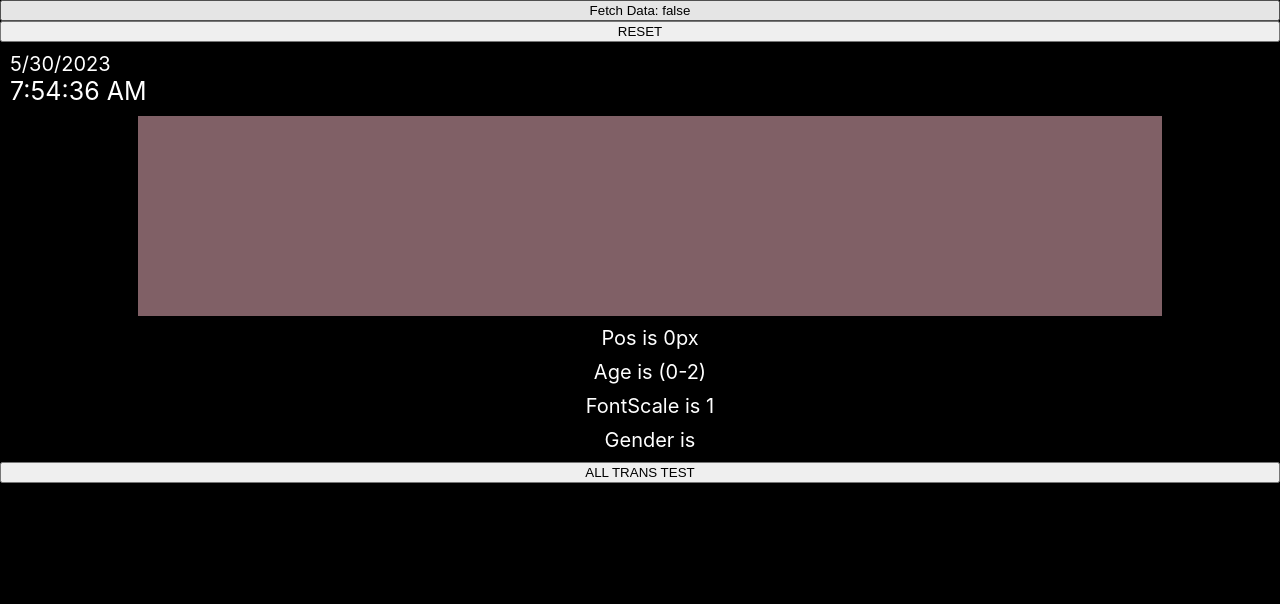
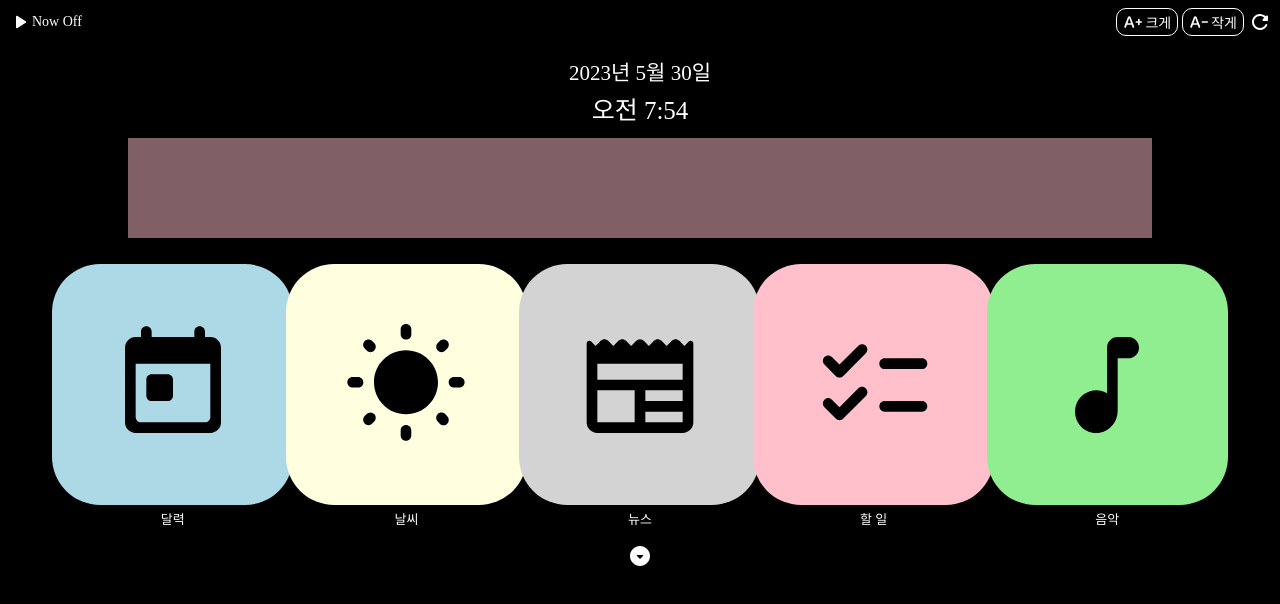
Before and after one commit to wkkyu088/smartmirror_adaptive_ui, a React (Create React App) app: page / in a window 1280 px wide. Shown: the top 604 px of the page. Built offline with nearby package versions, Linux system fonts and the light colour scheme; a web font is replaced by a local one.

Commit message:
내부 디자인 변경, 아이콘 설정

```diff
--- a/package.json
+++ b/package.json
@@ -5,6 +5,7 @@
   "dependencies": {
     "@emotion/react": "^11.11.0",
     "@emotion/styled": "^11.11.0",
+    "@mui/icons-material": "^5.11.16",
     "@mui/material": "^5.13.2",
     "@mui/styled-engine-sc": "^5.12.0",
     "@testing-library/jest-dom": "^5.16.5",
--- a/src/App.tsx
+++ b/src/App.tsx
@@ -1,14 +1,24 @@
 import React, { useEffect, useState } from 'react';
 import axios from 'axios';
-import { styled, Stack } from '@mui/material/'
+import { styled, Stack, IconButton, Box } from '@mui/material/'
+import StartIcon from '@mui/icons-material/PlayArrowRounded';
+import PauseIcon from '@mui/icons-material/PauseRounded';
+import RefreshIcon from '@mui/icons-material/RefreshRounded';
+import DownIcon from '@mui/icons-material/ArrowDropDownCircleRounded';
+import TextUp from '@mui/icons-material/TextIncreaseRounded';
+import TextDown from '@mui/icons-material/TextDecreaseRounded';
+
 import MainPage from './MainPage';
 
 const App: React.FC = () => {
   const [on, setOn] = useState(false);
   const [pos, setPos] = useState(0);
   const [age, setAge] = useState(0);
+  const [age2, setAge2] = useState(0);
   const [fontScale, setFontScale] = useState(1);
   const [gender, setGender] = useState('');
+  const [screenHeight, setScreenHeight] = useState<number>(window.innerHeight);
+  const [fontSize, setFontSize] = useState(25);
 
   // Fetch data from the API
   const fetchData = async () => {
@@ -17,16 +27,18 @@ const App: React.FC = () => {
           console.log(response.data)
 
           const value = response.data;
-          setPos(value.y-100>0 ? value.y-100 : 0);
-          setAge(value.age);
-          setFontScale(value.age===5 ? 1.2 : value.age<5 ? 1 : 1.5);
+          setPos(value.y);
+          // setAge(value.age);
+          setAge2(value.age);
+          // setFontScale(value.age===5 ? 1.2 : value.age<5 ? 1 : 1.5);
+          setFontScale(value.age>55 ? 1.5 : value.age>38 ? 1.2 : 1);
           setGender(value.gender);
       } catch (error) {
           console.error('Failed to retrieve face coordinates:', error);
       }
   };
 
-  // Fetch data every second
+  // Fetch data every 3 seconds
   useEffect(() => {
       let interval: NodeJS.Timeout;
 
@@ -51,31 +63,80 @@ const App: React.FC = () => {
     setOn(false);
     setPos(0);
     setAge(0);
+    setAge2(0);
     setFontScale(1);
     setGender('');
+    setFontSize(25);
     console.log(`Reset!`);
-};
+  };
+
+  // Increase the font size
+  const onClickUp = () => {
+    setFontSize(fontSize+5);
+    console.log({fontSize: fontSize+5});
+  };
+
+  // Decrease the font size
+  const onClickDown = () => {
+    setFontSize(fontSize-5);
+    console.log({fontSize: fontSize-5});
+  };
 
   return (
     <Frame sx={{top: `${pos}px`}}>
-      <button onClick={onToggle}>Fetch Data: {on.toString()}</button>
-      <button onClick={onReset}>RESET</button>
-      <MainPage age={age} pos={pos} gender={gender} fontScale={fontScale} />
-      <button onClick={() => {
+      <Stack direction="row" justifyContent="space-between" p={1}>
+        <Stack direction="row" alignItems="center">
+          <CustomIconButton onClick={onToggle}>
+            {
+              on ? <PauseIcon sx={{fontSize: '24px'}} /> : <StartIcon sx={{fontSize: '24px'}} />
+            }
+          </CustomIconButton>
+          <Box sx={{fontSize: '14px'}}>{on ? 'Now On' : 'Now Off'}</Box>
+        </Stack>
+        <Stack direction="row" spacing={0.5}>
+          <FontWidget onClick={onClickUp}>
+              <TextUp sx={{fontSize: '20px', marginRight: '2px'}} />
+              <Box>크게</Box>
+          </FontWidget>
+          <FontWidget onClick={onClickDown}>
+              <TextDown sx={{fontSize: '20px', marginRight: '2px'}} />
+              <Box>작게</Box>
+          </FontWidget>
+          <CustomIconButton onClick={onReset}><RefreshIcon sx={{fontSize: '24px'}} /></CustomIconButton>
+        </Stack>
+      </Stack>
+      <MainPage age={age2} pos={pos} gender={gender} fontScale={fontScale} fontSize={fontSize} />
+      <CustomIconButton onClick={() => {
         setGender(gender==="Male" ? "Female" : "Male");
-        setAge(age+1<8 ? age+1 : age);
-        setFontScale(age+1===5 ? 1.2 : age+1<5 ? 1 : 1.5);
-        setPos(pos+50<251 ? pos+50 : pos);
-        }}>ALL TRANS TEST</button>
+        setAge2(age2+30<100 ? age2+30 : age2);
+        setFontScale(age2+30>60 ? 1.5 : age2+30>40 ? 1.2 : 1);
+        setPos(pos+50<screenHeight-50 ? pos+50 : pos);
+        console.log({gender, age2, fontScale, pos});
+        }}><DownIcon /></CustomIconButton>
     </Frame>
   );
 };
 
 const Frame = styled(Stack)(() => ({
+  fontFamily: 'Pretendard',
   position: 'relative',
   transition: 'top 0.6s ease-in-out',
   overflowX: 'hidden',
   overflowY: 'hidden',
 }));
 
+const CustomIconButton = styled(IconButton)(() => ({
+  color: 'white',
+  fontSize: '14px',
+  padding: 0,
+}));
+
+const FontWidget = styled(IconButton)(() => ({
+  color: 'white',
+  padding: '3px 6px',
+  borderRadius: '10px',
+  border: '1px solid white',
+  fontSize: '14px'
+}));
+
 export default App;
--- a/src/MainPage.tsx
+++ b/src/MainPage.tsx
@@ -1,9 +1,24 @@
 import React, { useState, useEffect } from 'react';
-import { styled, Box, Stack } from '@mui/material/'
+import { styled, Box, Stack, Grid, IconButton } from '@mui/material/'
+import CalendarIcon from '@mui/icons-material/TodayRounded';
+import WeatherIcon from '@mui/icons-material/WbSunnyRounded';
+import NewsIcon from '@mui/icons-material/NewspaperRounded';
+import ChecklistIcon from '@mui/icons-material/ChecklistRounded';
+import MusicIcon from '@mui/icons-material/MusicNoteRounded';
 
-const MainPage: React.FC<{age: number, pos: number, gender: string, fontScale: number}> = ({age, pos, gender, fontScale}) => {
+const MainPage: React.FC<{age: number, pos: number, gender: string, fontScale: number, fontSize: number}> = ({age, pos, gender, fontScale, fontSize}) => {
     const ageList = ['(0-2)', '(4-6)', '(8-12)', '(15-20)', '(25-32)', '(38-43)', '(48-53)', '(60-100)']
+
+    const [screenWidth, setScreenWidth] = useState<number>(window.innerWidth);
     const [currentTime, setCurrentTime] = useState(new Date());
+
+    const iconList = [
+        { name: '달력', component: CalendarIcon, color: 'lightblue' },
+        { name: '날씨', component: WeatherIcon, color: 'lightyellow' },
+        { name: '뉴스', component: NewsIcon, color: 'lightgray' },
+        { name: '할 일', component: ChecklistIcon, color: 'pink' },
+        { name: '음악', component: MusicIcon, color: 'lightgreen' },
+    ]
 
     // Update current time every second
     useEffect(() => {
@@ -13,38 +28,79 @@ const MainPage: React.FC<{age: number, pos: number, gender: string, fontScale: n
         return () => clearInterval(interval);
     }, []);
 
+    // Update screen size when resized
+    useEffect(() => {
+        const handleResize = () => {
+          setScreenWidth(window.innerWidth);
+        };
+
+        window.addEventListener('resize', handleResize);
+        // console.log(`screenWidth: ${screenWidth}, screenHeight: ${screenHeight}`)
+
+        return () => {
+          window.removeEventListener('resize', handleResize);
+        };
+    }, []);
+
     return (
-        <Body alignItems="center" justifyContent="space-between">
-            <Stack sx={{width: '100%'}}>
-                <TransBox sx={{fontSize: `${20*fontScale}px`}}>{currentTime.toLocaleDateString()}</TransBox>
-                <TransBox sx={{fontSize: `${25*fontScale}px`}}>{currentTime.toLocaleTimeString()}</TransBox>
-            </Stack>
-            <GenderBox alignItems="center" justifyContent="center" sx={{backgroundColor: gender==='Male' ? 'lightblue' : 'pink',}}>
-            </GenderBox>
-            <TransBox sx={{fontSize: `${20*fontScale}px`}}>Pos is {pos}px</TransBox>
-            <TransBox sx={{fontSize: `${20*fontScale}px`}}>Age is {ageList[age]}</TransBox>
-            <TransBox sx={{fontSize: `${20*fontScale}px`}}>FontScale is {fontScale}</TransBox>
-            <TransBox sx={{fontSize: `${20*fontScale}px`}}>Gender is {gender}</TransBox>
+        <Body alignItems="center">
+            <TransBox sx={{fontSize: `${(fontSize-4)*fontScale}px`}}>{currentTime.toLocaleDateString('ko-KR', { year: 'numeric', month: 'long', day: 'numeric' })}</TransBox>
+            <TransBox sx={{fontSize: `${(fontSize)*fontScale}px`}}>{currentTime.toLocaleTimeString('ko-KR', { hour: 'numeric', minute: 'numeric', hour12: true })}</TransBox>
+            <GenderBox alignItems="center" justifyContent="center" sx={{backgroundColor: gender==='Male' ? 'lightblue' : 'pink',}} />
+            {/* <TransBox sx={{fontSize: `${(fontSize-10)*fontScale}px`}}>Pos: {pos}px, Age: {age}, Gender: {gender}</TransBox>
+            <TransBox sx={{fontSize: `${(fontSize-10)*fontScale}px`, paddingY: '10px'}}>FontScale: {fontScale}, FontSize: {fontSize}</TransBox> */}
+            <Grid container spacing={1} p={2} maxWidth="lg">
+                {
+                    iconList.map((icon, i) => {
+                        const IconComponent = icon.component;
+                        return <Grid item key={i} xs={fontScale===1 ? 12/5 : fontScale===1.2 ? 12/4 : 12/3}>
+                            <Stack alignItems="center" spacing={0.5}>
+                                <IconBox sx={{
+                                    backgroundColor: icon.color,
+                                    width: `${fontScale===1 ? screenWidth/5-15 : fontScale===1.2 ? screenWidth/4-15 : screenWidth/3-15}px`,
+                                    height: `${fontScale===1 ? screenWidth/5-15 : fontScale===1.2 ? screenWidth/4-15 : screenWidth/3-15}px`,}}
+                                >
+                                    <IconComponent sx={{fontSize: `${fontScale===1 ? screenWidth/5/2 : fontScale===1.2 ? screenWidth/4/2 : screenWidth/3/2}px`}} />
+                                </IconBox>
+                                <Box sx={{fontSize: `${(fontSize-12)*fontScale}px`}}>{icon.name}</Box>
+                            </Stack>
+                            </Grid>
+                    })
+                }
+            </Grid>
         </Body>
     );
 };
 
 const Body = styled(Stack)(() => ({
     width: '100%',
-    height: '400px',
-    padding: '10px',
+    // height: '400px',
     color: 'white',
+    marginTop: '10px',
 }));
 
 const TransBox = styled(Box)(() => ({
     transition: 'font-size 0.6s ease-in-out',
+    padding: '2px',
 }));
 
 const GenderBox = styled(Stack)(() => ({
     width: '80%',
     opacity: 0.5,
-    height: '200px',
+    margin: '10px',
+    height: '100px',
     transition: 'background-color 0.6s ease-in-out'
 }));
 
+const IconBox = styled(IconButton)(() => ({
+    color: 'black',
+    borderRadius: '20%',
+    transition: 'all 0.6s ease-in-out',
+    '&:hover': {
+        transform: 'scale(1.1)',
+        color: 'white',
+        // backgroundColor: 'white',
+    },
+}));
+
 export default MainPage;
```
Also changed, not shown: 1 other file (tests, documents, lock files or other folders).
